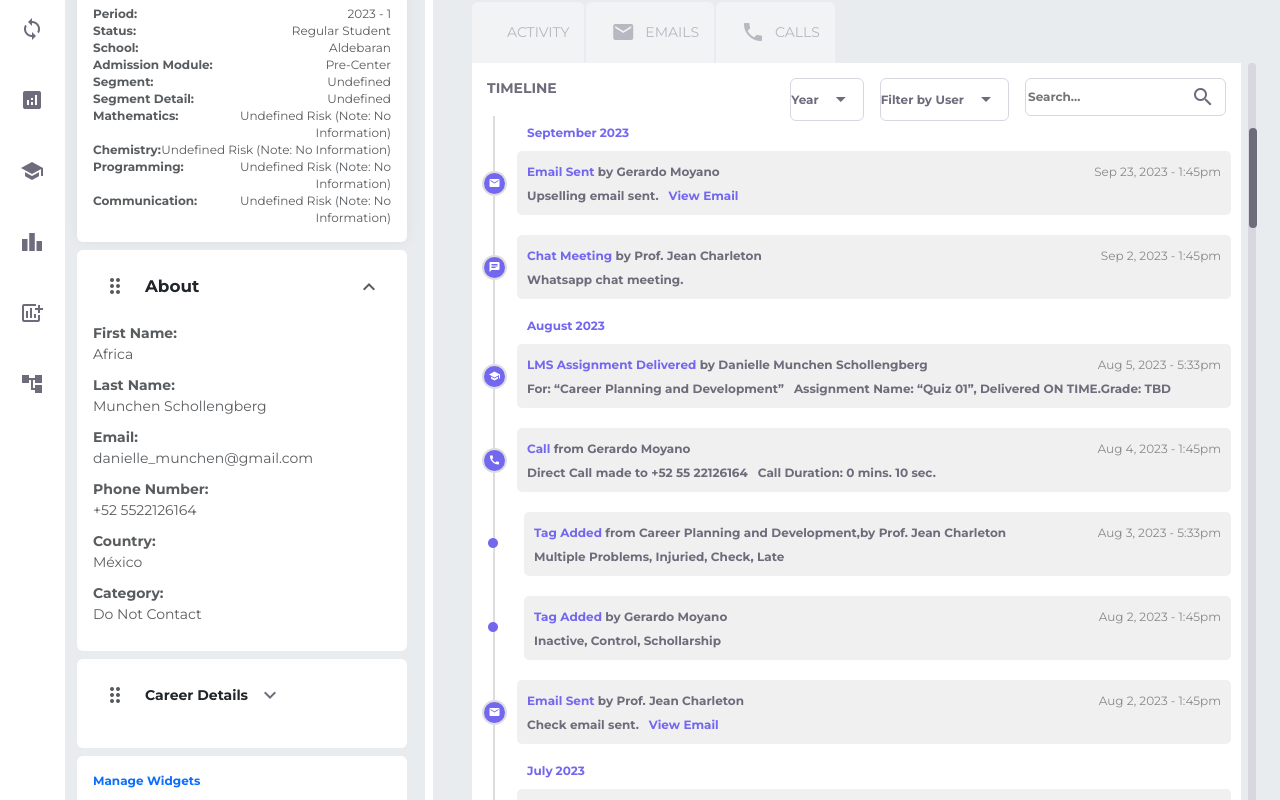
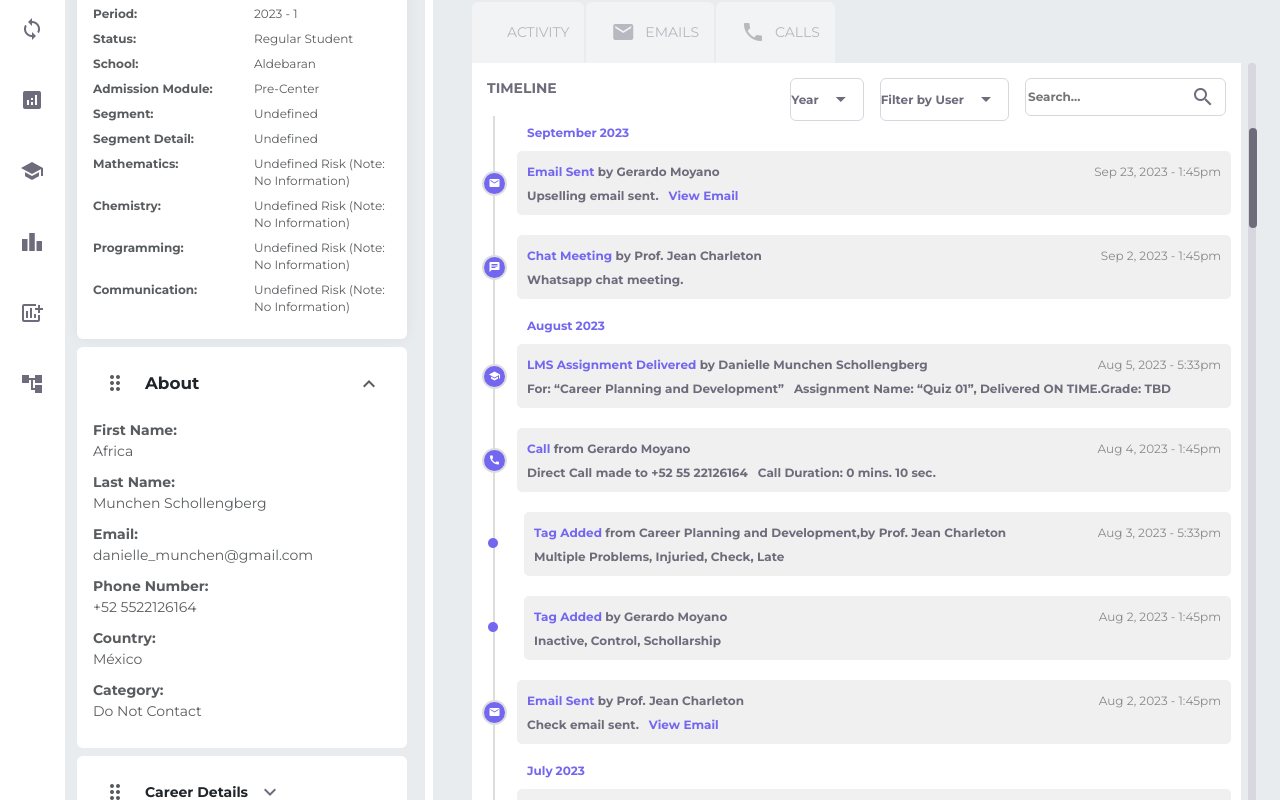
Before and after one commit to AFRIAULAR/edM-deploy, a Vue app: page / in a window 1280 px wide. Shown: the part 340-1140 px from the top of the page. Built offline with nearby package versions, Linux system fonts and the light colour scheme.

Commit message:
update styles - Docker & Docker compose

```diff
--- a/package.json
+++ b/package.json
@@ -5,11 +5,13 @@
   "scripts": {
     "dev": "vite",
     "build": "vite build",
-    "preview": "vite preview"
+    "preview": "vite preview",
+    "start": "npm run dev"
   },
   "dependencies": {
     "@emotion/styled": "^11.11.0",
     "@mui/icons-material": "^5.14.19",
+    "@popperjs/core": "^2.11.8",
     "bootstrap": "^5.3.2",
     "bootstrap-icons": "^1.11.2",
     "vue": "^3.3.4",
--- a/src/assets/scss/components/profile/_profile.scss
+++ b/src/assets/scss/components/profile/_profile.scss
@@ -103,5 +103,10 @@
   }
 
   .student-info-text{
-    text-align: right;
+    text-align: left;
   }
+
+  //MANAGE WIDGETS
+  .text-primary{
+    color: #4436FD;
+  }
--- a/src/components/Details/TimelineCards.vue
+++ b/src/components/Details/TimelineCards.vue
@@ -16,6 +16,7 @@
                   backgroundColor: info.icon === 'circle' ? 'transparent' : '#7367F0',
                   marginRight: info.icon === 'circle' ? '10px' : '0'}">
             <span class="icon-text" :style="{ color: info.icon === 'circle' ? '#7367F0' : 'white' }">{{ info.icon }}</span>
+            <div class="timeline-line"></div>
           </div>
         </div>
         <div class="info-block">
@@ -33,7 +34,7 @@
             </div>
           </div>
         </div>
-        <div class="timeline-line"></div>
+
       </div>
     </div>
   </div>
--- a/src/components/Profile/ManageWidgets.vue
+++ b/src/components/Profile/ManageWidgets.vue
@@ -2,7 +2,7 @@
   <div class="manage-widgets p-3 rounded mt-2" style="background-color: #ffffff;">
     <div class="d-flex flex-column gap-3">
       <div class="d-flex flex-column">
-        <div class="text-primary fw-bold" style="font-size: 12px;">Manage Widgets</div>
+        <div class="text-primary-manage fw-bold" style="font-size: 12px; color:#4436FD">Manage Widgets</div>
       </div>
     </div>
   </div>
--- a/src/components/Profile/StudentInfo.vue
+++ b/src/components/Profile/StudentInfo.vue
@@ -12,10 +12,14 @@
         >{{ isExpanded ? 'expand_less' : 'expand_more' }}</div>
       </div>
     </div>
-    <div v-if="isExpanded" class="mt-3">
-      <div v-for="(info, label) in studentProfile.studentProfile.studentinfo" :key="label" class="student-info-text d-flex justify-content-between">
-        <div class="fw-bold text-muted">{{ label }}:</div>
-        <div class="text-muted">{{ info }}</div>
+    <div v-if="isExpanded" class="student-info-text mt-3">
+      <div v-for="(info, label) in studentProfile.studentProfile.studentinfo" :key="label" class="row mb-2">
+        <div class="col-md-6">
+          <div class="fw-bold text-muted">{{ label }}:</div>
+        </div>
+        <div class="col-md-6">
+          <div class="text-muted">{{ info }}</div>
+        </div>
       </div>
     </div>
   </div>
```
Also changed, not shown: docker-compose.yml (added, +12 -0 lines), 2 other files (tests, documents, lock files or other folders).
